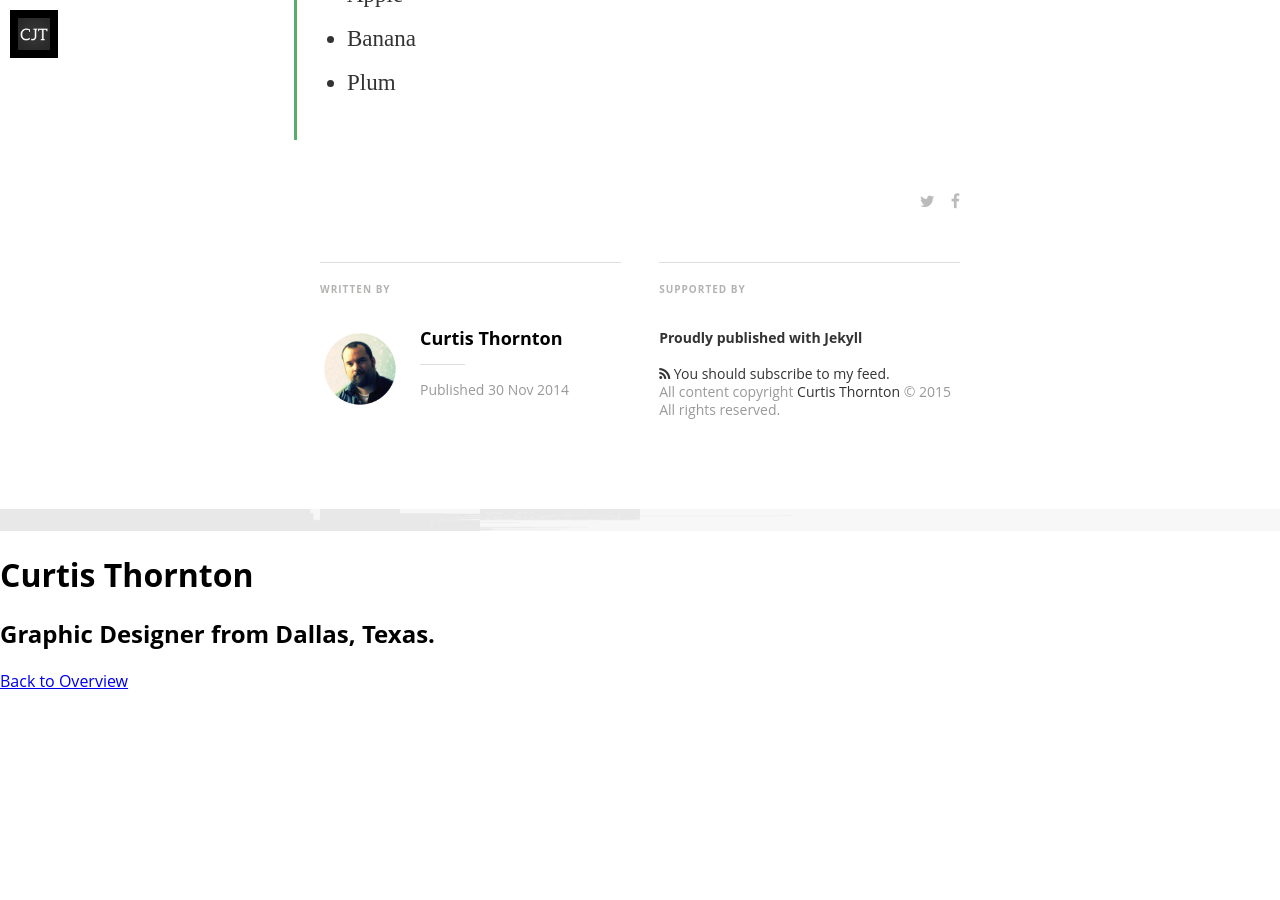
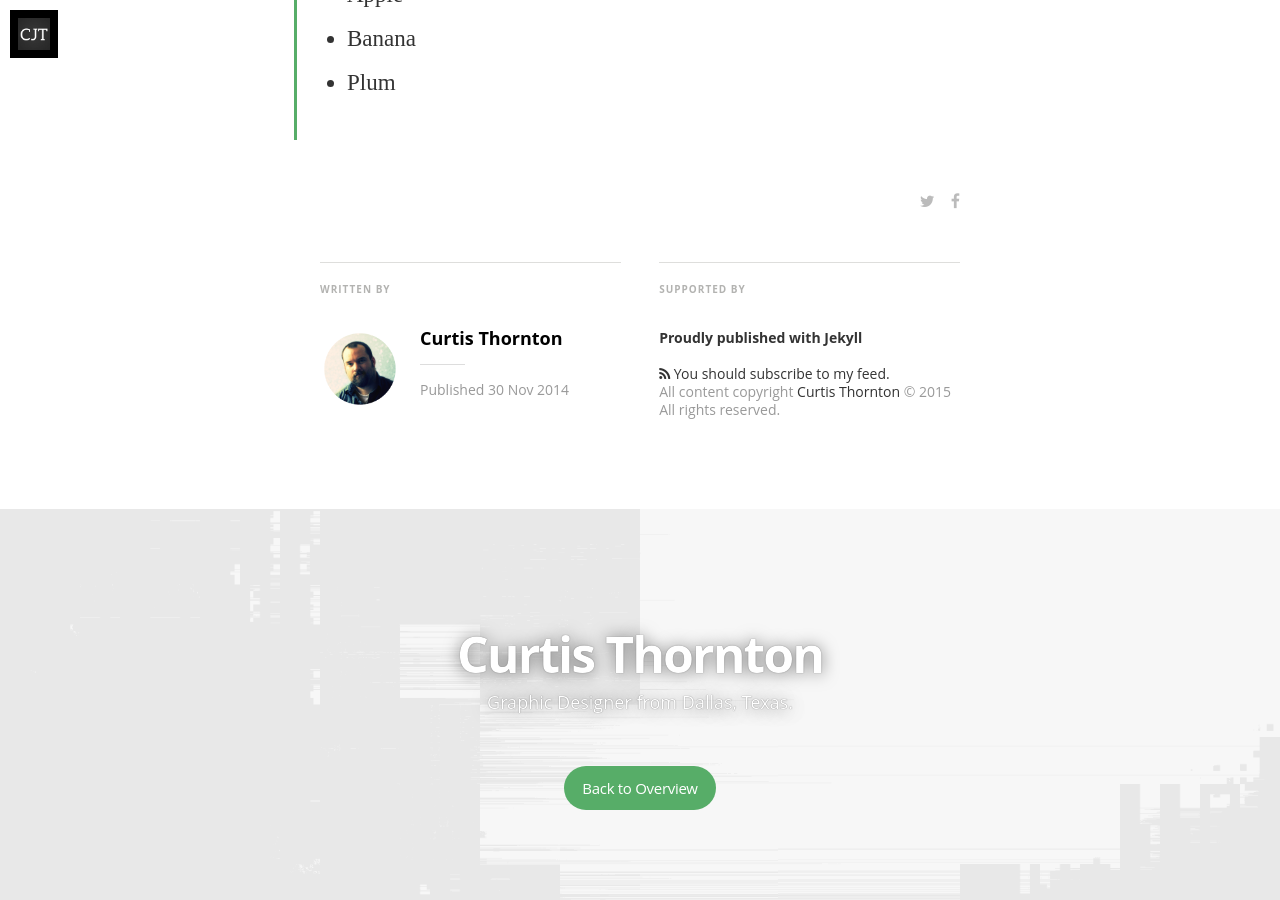
Before and after one commit to curtisthornton/curtisthornton.github.io, a Jekyll site: the page built from _posts/2014-11-30-mediator_features.markdown, in a window 1280 px wide and 900 px high, scrolled down 2674 px. Built offline with Jekyll 4.4.1, drawn with Linux system fonts in a browser that asks for light colours; nearby versions of some CDN libraries; some web fonts are replaced; Markdown is read by kramdown in place of the engine named in the settings; before the commit the page ends 3366 px from its top, so only the background shows below that.

Commit message:
Revert "Update post.html"
This reverts commit 355e0d3b0e3f14f5ed07e7bf8b00c37d6ee653ad.

```diff
--- a/_layouts/post.html
+++ b/_layouts/post.html
@@ -103,7 +103,7 @@
       </article>
     </main>
     <div class="bottom-closer">
-      <div class="background-closer-image" {%if site.cover %} <!-- style="background-image: url({{ site.cover }})" --></div>{% endif %}>
+      <div class="background-closer-image" {%if site.cover %} style="background-image: url({{ site.cover }})"{% endif %}>
         Image
       </div>
       <div class="inner">
```
